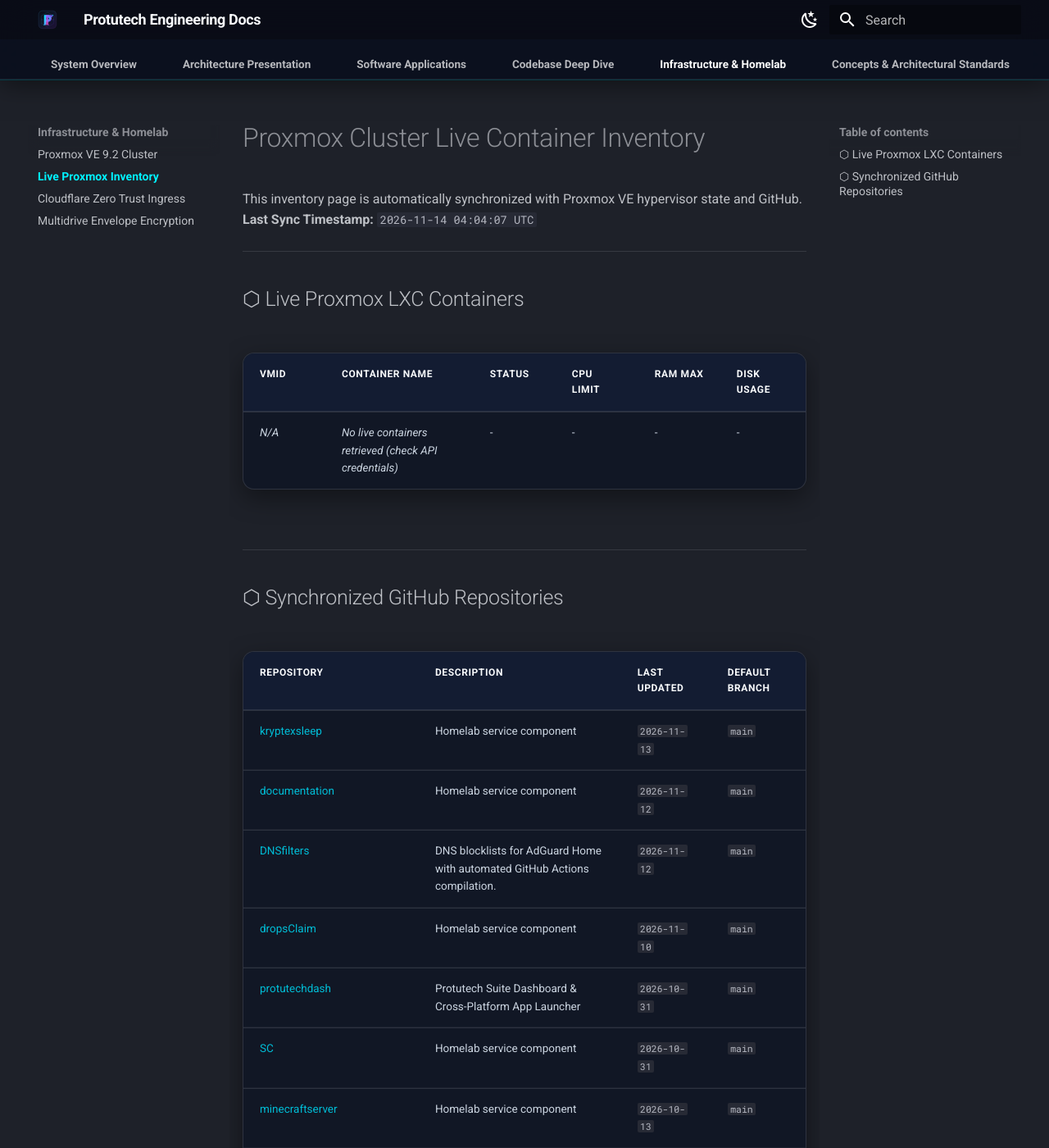
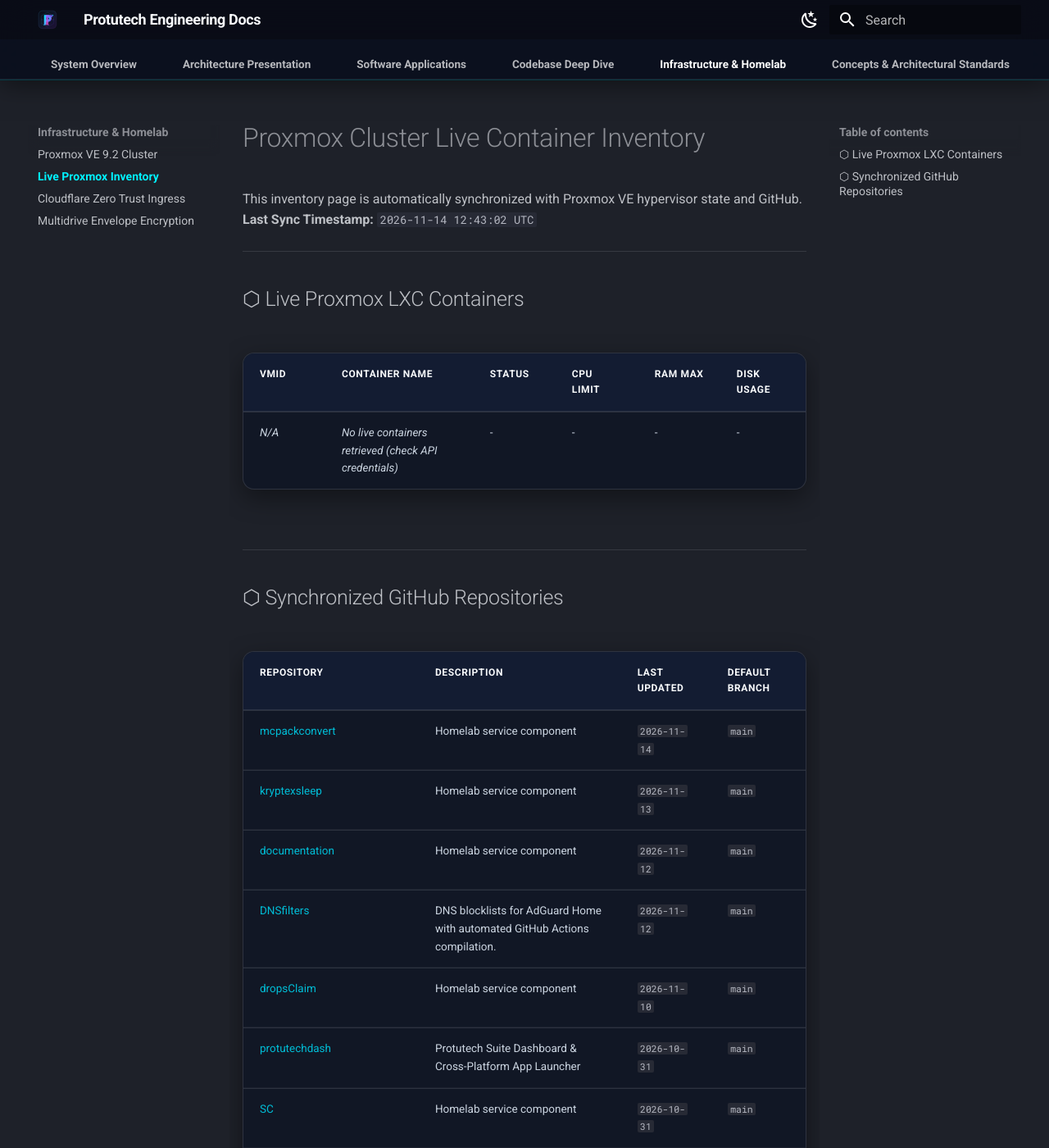
Before and after one commit to IAndrexI/documentation, an MkDocs documentation site: the page built from docs/infra/proxmox-live-inventory.md, in a window 1280 px wide and 1400 px high. Shown: the whole window at 82% size. Built offline with MkDocs 1.6.1 and Material for MkDocs 9.7.7, drawn with Linux system fonts in a browser that asks for light colours; some of the changed text lies outside the part shown.

Commit message:
chore(auto-update): sync live Proxmox containers and GitHub repos [skip ci]

```diff
--- a/docs/infra/proxmox-live-inventory.md
+++ b/docs/infra/proxmox-live-inventory.md
@@ -1,7 +1,7 @@
 # Proxmox Cluster Live Container Inventory
 
 This inventory page is automatically synchronized with Proxmox VE hypervisor state and GitHub.
-**Last Sync Timestamp:** `2026-11-14 04:04:07 UTC`
+**Last Sync Timestamp:** `2026-11-14 12:43:02 UTC`
 
 ---
 
@@ -17,6 +17,7 @@
 
 | Repository | Description | Last Updated | Default Branch |
 | :--- | :--- | :--- | :--- |
+| [mcpackconvert](https://github.com/IAndrexI/mcpackconvert) | Homelab service component | `2026-11-14` | `main` |
 | [kryptexsleep](https://github.com/IAndrexI/kryptexsleep) | Homelab service component | `2026-11-13` | `main` |
 | [documentation](https://github.com/IAndrexI/documentation) | Homelab service component | `2026-11-12` | `main` |
 | [DNSfilters](https://github.com/IAndrexI/DNSfilters) | DNS blocklists for AdGuard Home with automated GitHub Actions compilation. | `2026-11-12` | `main` |
```
Also changed, not shown: other parts of docs/infra/proxmox-live-inventory.md (+0 -1 lines).
